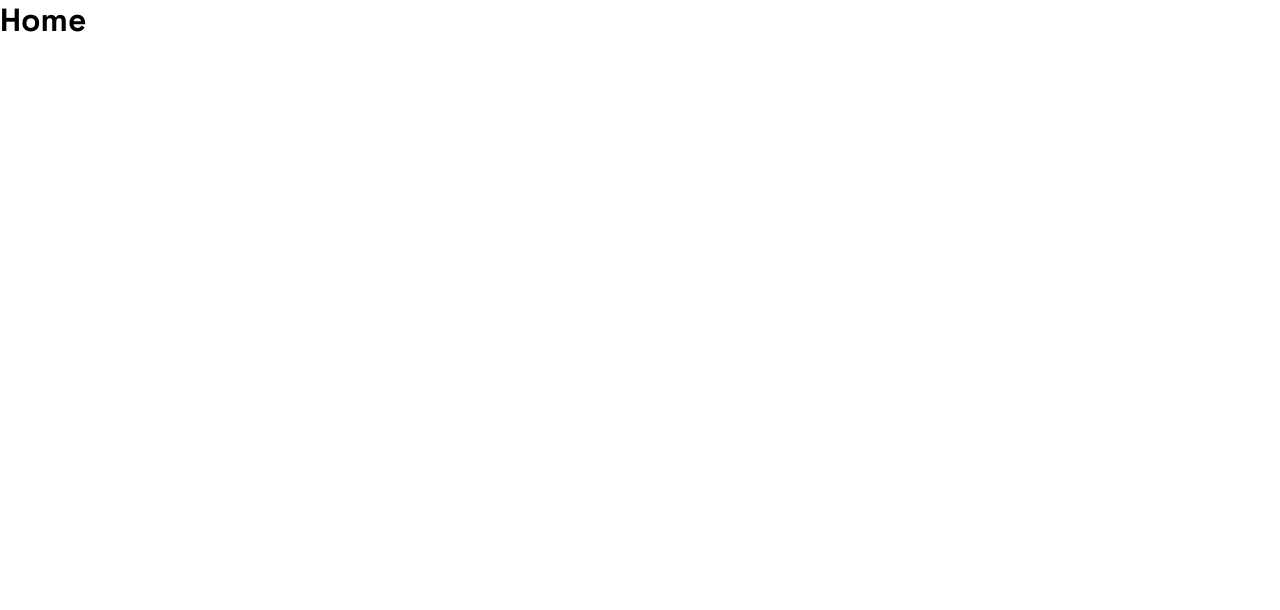
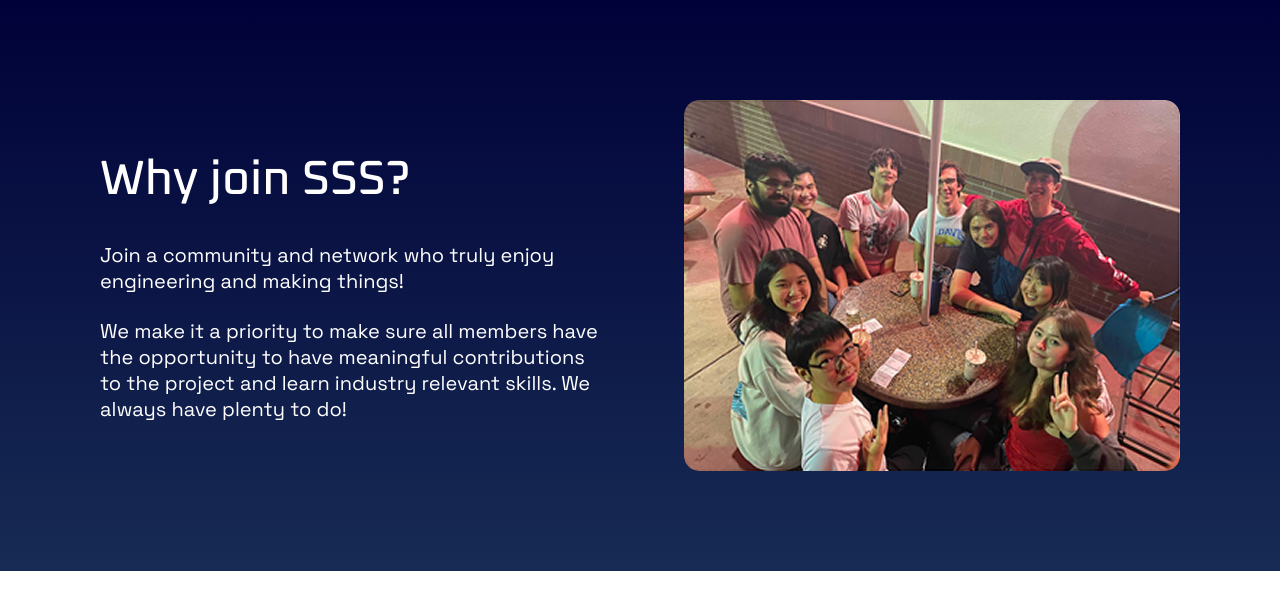
Before and after one commit to include-davis/sss, a Next.js app: page / in a window 1280 px wide. Shown: the top 610 px of the page. Built offline with nearby package versions, Linux system fonts and the light colour scheme.

Commit message:
Added why join SSS component
added to home for testing, used next image tag, some rem proportions were weird and wasn't filling the viewport, so i changed it to fit the screen. images i downloaded from figma has some compression issues i think.

```diff
--- a/app/(pages)/(home)/page.jsx
+++ b/app/(pages)/(home)/page.jsx
@@ -1,9 +1,14 @@
 import styles from "./page.module.scss"
+import WhyJoinSSS from "../_components/why-join-sss/why-join-sss"
 
 export default function Home() {
   return (
     <main>
-      <h1 className={styles.test}>Home</h1>
+      <WhyJoinSSS
+        heading="Why join SSS?"
+        paragraph1="Join a community and network who truly enjoy engineering and making things!"
+        paragraph2="We make it a priority to make sure all members have the opportunity to have meaningful contributions to the project and learn industry relevant skills. We always have plenty to do!"
+      />
     </main>
   );
 }
--- /dev/null
+++ b/app/(pages)/_components/why-join-sss/why-join-sss.jsx
@@ -0,0 +1,26 @@
+import styles from "./why-join-sss.module.scss";
+import Image from "next/image";
+
+export default function WhyJoinSSS({ heading, paragraph1, paragraph2 }) {
+  return (
+    <section className={styles.section}>
+      <div className={styles.content}>
+        <div className={styles.textGroup}>
+          <h2 className={styles.heading}>{heading}</h2>
+          <div className={styles.paragraphs}>
+            <p className={styles.paragraph}>{paragraph1}</p>
+            <p className={styles.paragraph2}>{paragraph2}</p>
+          </div>
+        </div>
+        <div className={styles.imageContainer}>
+          <Image
+            src="/assets/images/why-join-sss-photo.png"
+            alt="SSS members"
+            fill
+            className={styles.image}
+          />
+        </div>
+      </div>
+    </section>
+  );
+}
--- /dev/null
+++ b/app/(pages)/_components/why-join-sss/why-join-sss.module.scss
@@ -0,0 +1,75 @@
+.section {
+  display: flex;
+  width: 100%;
+  padding: 6.25rem;
+  align-items: flex-start;
+  background: linear-gradient(180deg, #000138 0%, #172B54 100%);
+}
+
+.content {
+  display: flex;
+  justify-content: center;
+  align-items: center;
+  gap: 4.6875rem;
+  flex: 1;
+}
+
+.textGroup {
+  display: flex;
+  flex-direction: column;
+  align-items: flex-start;
+  gap: 2rem;
+  flex: 1;
+}
+
+.heading {
+  align-self: stretch;
+  color: #FFF;
+  font-family: Oxanium;
+  font-size: 3rem;
+  font-style: normal;
+  font-weight: 500;
+  line-height: normal;
+}
+
+.paragraphs {
+  display: flex;
+  flex-direction: column;
+  align-items: flex-start;
+  gap: 1.5rem;
+  align-self: stretch;
+}
+
+.paragraph {
+  align-self: stretch;
+  color: #FFF;
+  font-family: "Space Grotesk";
+  font-size: 1.25rem;
+  font-style: normal;
+  font-weight: 400;
+  line-height: normal;
+}
+
+.paragraph2 {
+  align-self: stretch;
+  color: #FFF;
+  font-family: "Space Grotesk";
+  font-size: 1.25rem;
+  font-style: normal;
+  font-weight: 400;
+  line-height: normal;
+}
+
+.imageContainer {
+  position: relative;
+  width: 31rem;
+  height: 23.1875rem;
+  border-radius: 0.9375rem;
+  overflow: hidden;
+  flex-shrink: 0;
+}
+
+.image {
+  object-fit: cover;
+  object-position: center;
+}
```
Also changed, not shown: public/assets/images/why-join-sss-bg.png (added), public/assets/images/why-join-sss-photo.png (added).
